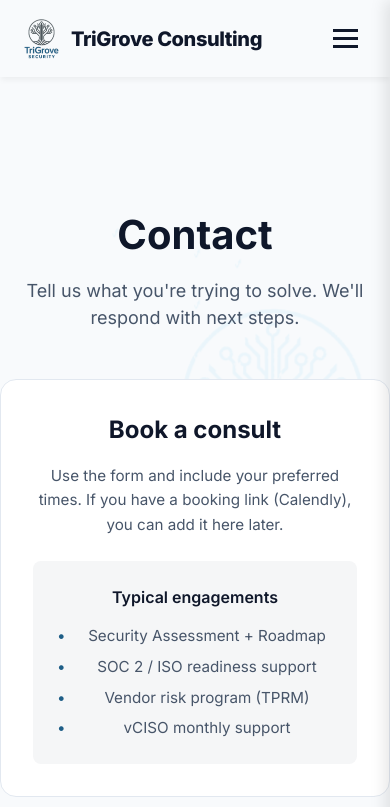
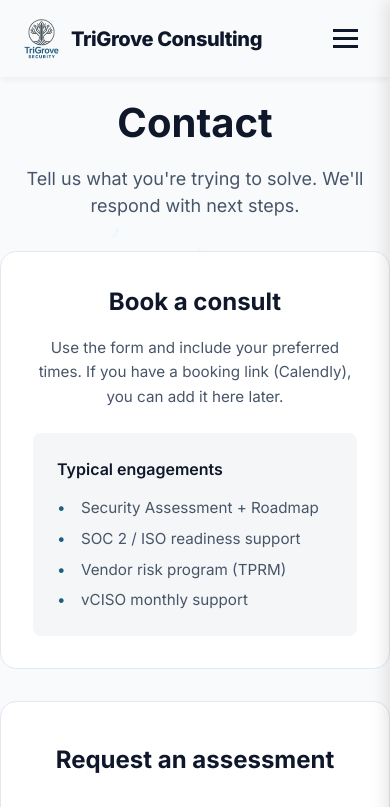
Before and after one commit to ZarghamMujtaba/TriGrove, an Eleventy site: page src/contact.md in a window 390 px wide. Shown: the top 807 px of the page. Built offline with nearby package versions, Linux system fonts and the light colour scheme; Eleventy itself is replaced by a stand-in of ours; files that its build step writes are made by us from their sources.

Commit message:
fixed responsive issues

```diff
--- a/src/assets/css/style.css
+++ b/src/assets/css/style.css
@@ -906,6 +906,7 @@ select.form-input {
     /* Ensure above everything */
   }
 
+
   /* When menu is open, hamburger should be fixed to stay visible */
   .hamburger.active {
     position: fixed;
@@ -1158,6 +1159,43 @@ select.form-input {
   .section-header h2 {
     font-size: 1.5rem;
     text-align: center !important;
+  }
+
+  /* Reduce section padding on mobile */
+  .section-white,
+  .section-light,
+  .advisors-section,
+  .approach-section {
+    padding-top: 1rem !important;
+    padding-bottom: 1rem !important;
+  }
+
+  .contact-section {
+    padding-top: 1rem !important;
+    padding-bottom: 1rem !important;
+  }
+
+  .contact-section .container {
+    padding-top: 0 !important;
+    padding-bottom: 0 !important;
+  }
+
+  .contact-subtitle {
+    width: 90% !important;
+    margin-left: auto !important;
+    margin-right: auto !important;
+  }
+
+  .typical-engagements-box {
+    text-align: left !important;
+  }
+
+  .typical-engagements-box h3,
+  .typical-engagements-box ul,
+  .typical-engagements-box li {
+    text-align: left !important;
+    align-items: flex-start !important;
+    width: 100% !important;
   }
 
   .section-header p {
--- a/src/contact.md
+++ b/src/contact.md
@@ -6,12 +6,12 @@ title: Contact
 <!-- Watermark Logo -->
 <img src="{{ '/assets/logo-mark.svg' | url }}" class="bg-logo-watermark" alt="" aria-hidden="true">
 
-<section class="section-light">
-    <div class="container" style="padding: 4rem 0;">
+<section class="section-light contact-section">
+    <div class="container" style="padding: 0rem 0;">
         <!-- Page Header -->
-        <div style="text-align: center; margin-bottom: 3rem;">
+        <div style="text-align: center; margin-bottom: 2rem;">
             <h1 style="font-size: 2.5rem; font-weight: 700; margin-bottom: 0.75rem;">Contact</h1>
-            <p style="color: var(--text-muted); font-size: 1.125rem;">Tell us what you're trying to solve. We'll respond with next steps.</p>
+            <p class="contact-subtitle" style="color: var(--text-muted); font-size: 1.125rem;">Tell us what you're trying to solve. We'll respond with next steps.</p>
         </div>
         <!-- Two Column Layout -->
         <div class="contact-grid">
@@ -20,7 +20,7 @@ title: Contact
                 <div style="background-color: white; border: 1px solid var(--color-slate-200); border-radius: var(--radius-lg); padding: 2rem;">
                     <h2 style="font-size: 1.5rem; font-weight: 700; margin-bottom: 1rem;">Book a consult</h2>
                     <p style="color: var(--text-muted); font-size: 0.95rem; line-height: 1.6; margin-bottom: 1.5rem;">Use the form and include your preferred times. If you have a booking link (Calendly), you can add it here later.</p>
-                    <div style="background-color: var(--color-slate-50); border-radius: var(--radius-md); padding: 1.5rem;">
+                    <div class="typical-engagements-box" style="background-color: var(--color-slate-50); border-radius: var(--radius-md); padding: 1.5rem;">
                         <h3 style="font-size: 1rem; font-weight: 600; margin-bottom: 1rem; color: var(--color-slate-900);">Typical engagements</h3>
                         <ul style="list-style: none; padding: 0; margin: 0; display: flex; flex-direction: column; gap: 0.5rem;">
                             <li style="padding-left: 1.5rem; position: relative; color: var(--text-muted); font-size: 0.95rem;"><span style="position: absolute; left: 0; color: var(--color-brand-primary);">•</span>Security Assessment + Roadmap</li>
```
